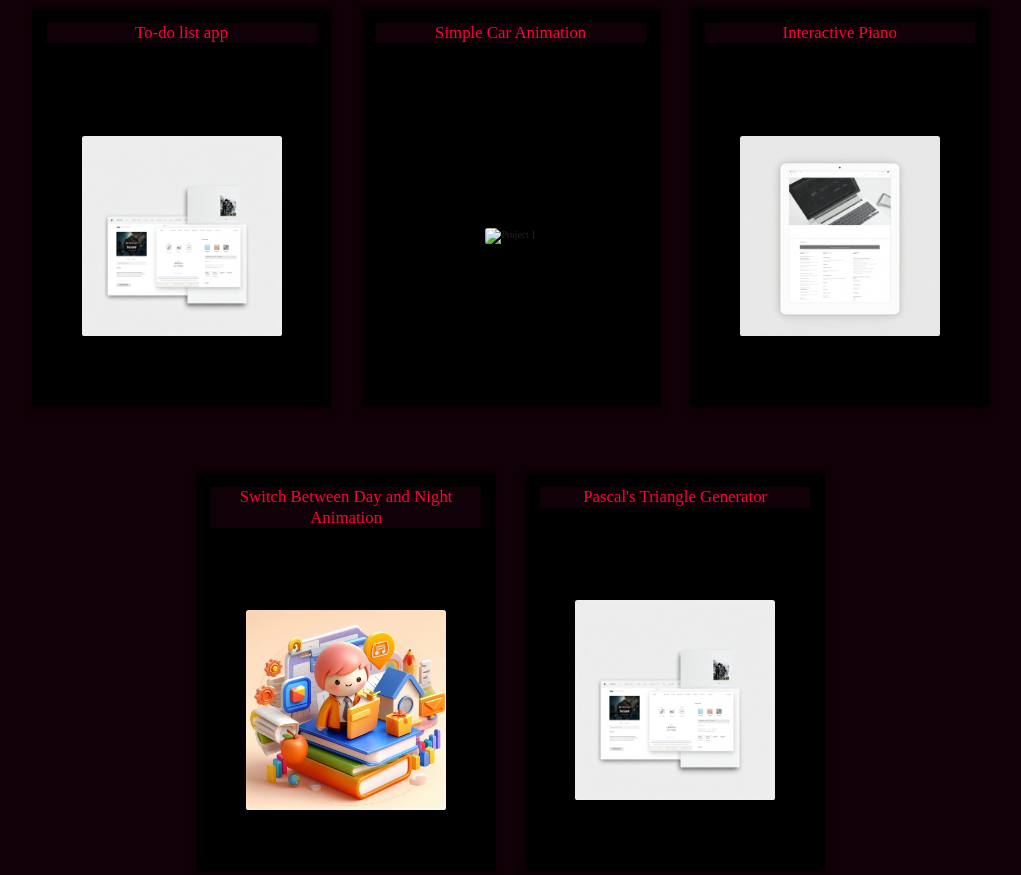
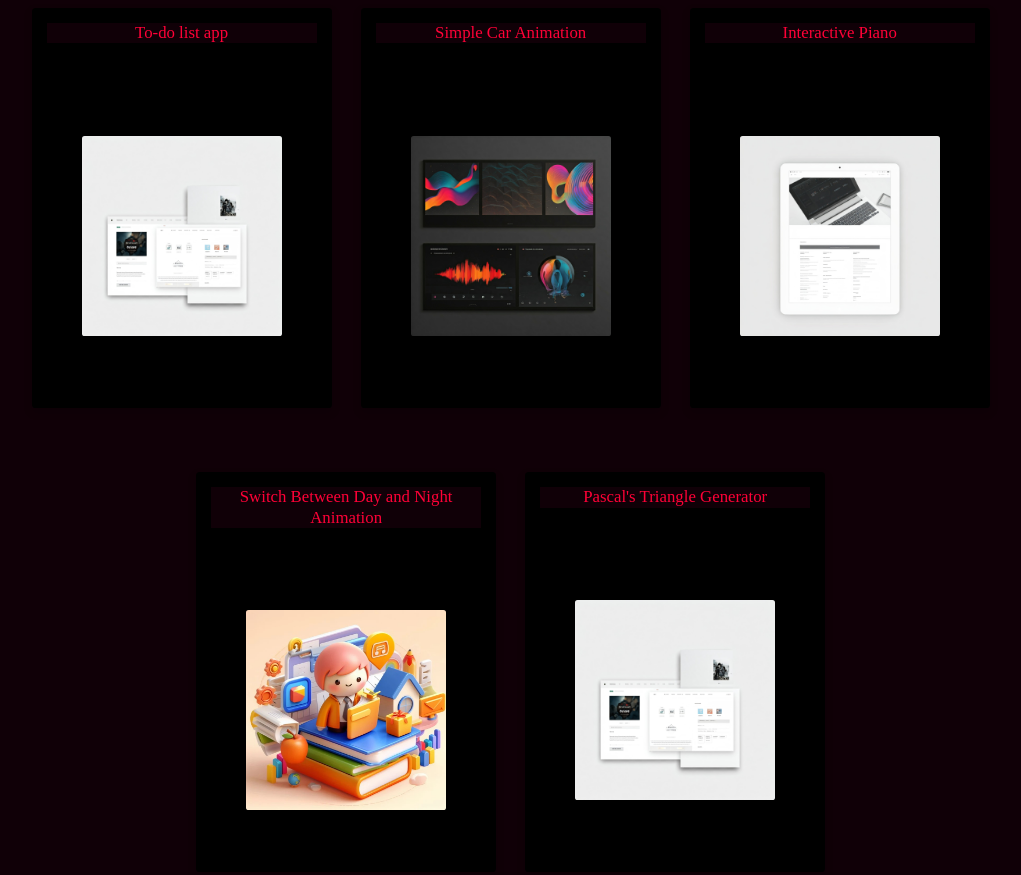
Before and after one commit to manuwa12/ManukaChamath1, a plain HTML site: page index.html in a window 1280 px wide. Shown: the part 2680-3555 px from the top of the page, without its empty margins (122-1143 px from the left). Drawn offline with nearby package versions, Linux system fonts and the light colour scheme; files whose address does not match are found by name.

Commit message:
Update index.html

```diff
--- a/index.html
+++ b/index.html
@@ -179,7 +179,7 @@
               <h5 class="card-title">Simple Car Animation</h5>
             </div>
             <div class="card-img-wrapper">
-              <img src="images/2.jpg" class="card-img" alt="Project 1">
+              <img src="https://github.com/manuwa12/ManukaChamath1/blob/main/2.jpg?raw=true" class="card-img" alt="Project 1">
             </div>
             <div class="card-body">
               <p class="card-text">A responsive car animation crafted with HTML5
```
